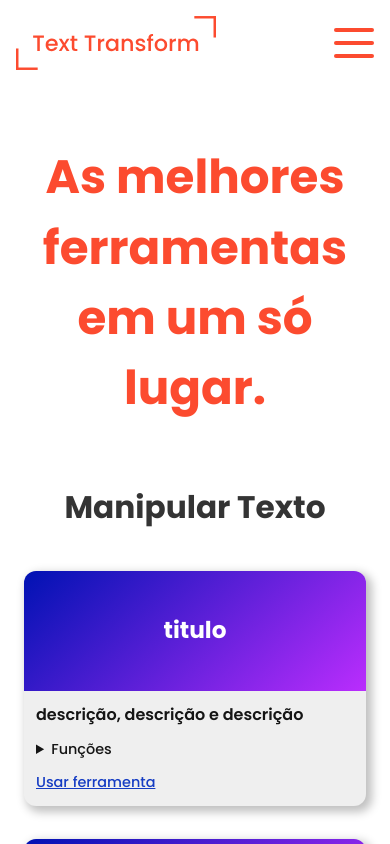
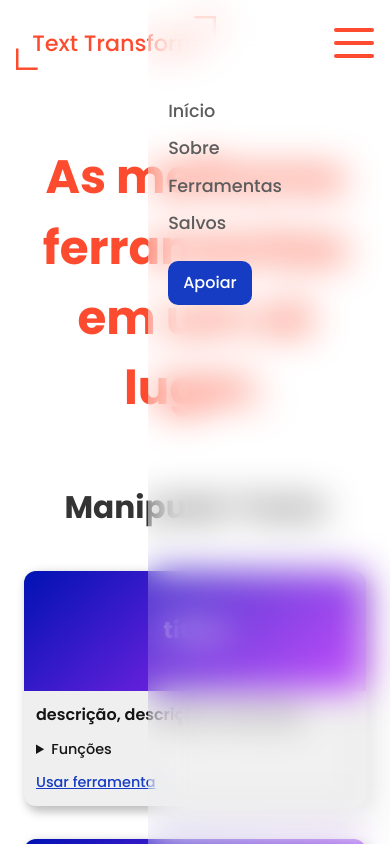
Before and after one commit to CauaRodrigues/text-transform, a Next.js app: page /ferramentas in a window 390 px wide. Both pictures are taken after a click on the button 354 px from the left and 43 px from the top of the page. Shown: the top 844 px of the page. Built offline with nearby package versions, Linux system fonts and the light colour scheme.

Commit message:
feat(user mobile): menu de navegação para mobile

```diff
--- a/package.json
+++ b/package.json
@@ -28,6 +28,7 @@
     "@typescript-eslint/parser": "^5.61.0",
     "eslint": "^8.44.0",
     "eslint-config-prettier": "^8.8.0",
+    "eslint-plugin-perfectionist": "^1.5.1",
     "eslint-plugin-prettier": "^4.2.1",
     "eslint-plugin-react": "^7.32.2",
     "eslint-plugin-react-hooks": "^4.6.0",
--- a/src/components/AsideTools/index.tsx
+++ b/src/components/AsideTools/index.tsx
@@ -25,16 +25,16 @@ export default function AsideTools() {
           <h3>Manipular Texto</h3>
           <ul>
             <li>
-              <Link href="/ferramentas/${tool}">Formatação de Texto</Link>
+              <Link href={`/ferramentas/${"tool"}`}>Formatação de Texto</Link>
             </li>
             <li>
-              <Link href="/ferramentas/${tool}">Censurar Textos</Link>
+              <Link href={`/ferramentas/${"tool"}`}>Censurar Textos</Link>
             </li>
             <li>
-              <Link href="/ferramentas/${tool}">Estilizar Texto</Link>
+              <Link href={`/ferramentas/${"tool"}`}>Estilizar Texto</Link>
             </li>
             <li>
-              <Link href="/ferramentas/${tool}">Ordenar Lista</Link>
+              <Link href={`/ferramentas/${"tool"}`}>Ordenar Lista</Link>
             </li>
           </ul>
         </div>
@@ -43,16 +43,18 @@ export default function AsideTools() {
           <h3>Análise de Texto</h3>
           <ul>
             <li>
-              <Link href="/ferramentas/${tool}">Contador de Caracteres</Link>
+              <Link href={`/ferramentas/${"tool"}`}>
+                Contador de Caracteres
+              </Link>
             </li>
             <li>
-              <Link href="/ferramentas/${tool}">Comparação de Textos</Link>
+              <Link href={`/ferramentas/${"tool"}`}>Comparação de Textos</Link>
             </li>
             <li>
-              <Link href="/ferramentas/${tool}">Localizar Palavras</Link>
+              <Link href={`/ferramentas/${"tool"}`}>Localizar Palavras</Link>
             </li>
             <li>
-              <Link href="/ferramentas/${tool}">Corretor Ortográfico</Link>
+              <Link href={`/ferramentas/${"tool"}`}>Corretor Ortográfico</Link>
             </li>
           </ul>
         </div>
@@ -61,19 +63,21 @@ export default function AsideTools() {
           <h3>Aleatório</h3>
           <ul>
             <li>
-              <Link href="/ferramentas/${tool}">Sortear Números</Link>
+              <Link href={`/ferramentas/${"tool"}`}>Sortear Números</Link>
             </li>
             <li>
-              <Link href="/ferramentas/${tool}">Sortear Lista de Nomes</Link>
+              <Link href={`/ferramentas/${"tool"}`}>
+                Sortear Lista de Nomes
+              </Link>
             </li>
             <li>
-              <Link href="/ferramentas/${tool}">Sortear Equipes</Link>
+              <Link href={`/ferramentas/${"tool"}`}>Sortear Equipes</Link>
             </li>
             <li>
-              <Link href="/ferramentas/${tool}">Jogar Dados</Link>
+              <Link href={`/ferramentas/${"tool"}`}>Jogar Dados</Link>
             </li>
             <li>
-              <Link href="/ferramentas/${tool}">Ordenação Aletória</Link>
+              <Link href={`/ferramentas/${"tool"}`}>Ordenação Aletória</Link>
             </li>
           </ul>
         </div>
@@ -82,13 +86,13 @@ export default function AsideTools() {
           <h3>Geradores</h3>
           <ul>
             <li>
-              <Link href="/ferramentas/${tool}">Gerar Lorem Ispum</Link>
+              <Link href={`/ferramentas/${"tool"}`}>Gerar Lorem Ispum</Link>
             </li>
             <li>
-              <Link href="/ferramentas/${tool}">Gerar Nomes</Link>
+              <Link href={`/ferramentas/${"tool"}`}>Gerar Nomes</Link>
             </li>
             <li>
-              <Link href="/ferramentas/${tool}">Gerar Senhas</Link>
+              <Link href={`/ferramentas/${"tool"}`}>Gerar Senhas</Link>
             </li>
           </ul>
         </div>
@@ -97,16 +101,16 @@ export default function AsideTools() {
           <h3>Criptografia e Codificação</h3>
           <ul>
             <li>
-              <Link href="/ferramentas/${tool}">Código Morse</Link>
+              <Link href={`/ferramentas/${"tool"}`}>Código Morse</Link>
             </li>
             <li>
-              <Link href="/ferramentas/${tool}">Código Binário</Link>
+              <Link href={`/ferramentas/${"tool"}`}>Código Binário</Link>
             </li>
             <li>
-              <Link href="/ferramentas/${tool}">Código Hexadecimal</Link>
+              <Link href={`/ferramentas/${"tool"}`}>Código Hexadecimal</Link>
             </li>
             <li>
-              <Link href="/ferramentas/${tool}">Criptografar Textos</Link>
+              <Link href={`/ferramentas/${"tool"}`}>Criptografar Textos</Link>
             </li>
           </ul>
         </div>
--- a/src/components/Header/MenuMobile.tsx
+++ /dev/null
@@ -1,9 +0,0 @@
-export default function MenuMobile() {
-  return (
-    <button className="btn--burger">
-      <span />
-      <span />
-      <span />
-    </button>
-  );
-}
--- a/src/components/Header/Menu.tsx
+++ b/src/components/Header/Nav.tsx
@@ -1,17 +1,18 @@
 import Image from "next/image";
 import Link from "next/link";
-import MenuMobile from "./MenuMobile";
 
-export default function Menu() {
+import NavMobile from "./NavMobile";
+
+export default function Nav() {
   return (
     <nav className="header__nav">
       <Link href="/">
         <Image
-          src="/assets/logo.svg"
           alt="Text Transform Logo"
           className="nav__logo"
+          height={60}
+          src="/assets/logo.svg"
           width={300}
-          height={60}
         />
       </Link>
 
@@ -30,11 +31,11 @@ export default function Menu() {
         </li>
       </ul>
 
-      <button className="btn--support">
+      <button className="btn--support" id="no-mobile">
         <Link href="/">Apoiar</Link>
       </button>
 
-      <MenuMobile />
+      <NavMobile />
     </nav>
   );
 }
--- /dev/null
+++ b/src/components/Header/NavMobile.tsx
@@ -0,0 +1,44 @@
+"use client";
+
+import Link from "next/link";
+import { useState } from "react";
+
+export default function NavMobile() {
+  const [openNav, setOpenNav] = useState(false);
+
+  return (
+    <>
+      <button
+        className="btn--burger"
+        onClick={() => setOpenNav((prevState) => !prevState)}
+      >
+        <span />
+        <span />
+        <span />
+      </button>
+
+      {openNav ? (
+        <div className="container__nav" id="mobile">
+          <ul className="nav__links" id="mobile">
+            <li>
+              <Link href="/">Início</Link>
+            </li>
+            <li>
+              <Link href="/sobre">Sobre</Link>
+            </li>
+            <li>
+              <Link href="/ferramentas">Ferramentas</Link>
+            </li>
+            <li>
+              <Link href="/salvos">Salvos</Link>
+            </li>
+          </ul>
+
+          <button className="btn--support">
+            <Link href="/">Apoiar</Link>
+          </button>
+        </div>
+      ) : null}
+    </>
+  );
+}
--- a/src/components/Header/index.tsx
+++ b/src/components/Header/index.tsx
@@ -1,17 +1,18 @@
 import { ReactNode } from "react";
-import Menu from "./Menu";
+
+import Nav from "./Nav";
 import "./styles.scss";
 
 export default function Header({
+  children,
   withFill,
-  children,
 }: {
+  children?: ReactNode;
   withFill?: boolean;
-  children?: ReactNode;
 }) {
   return (
     <header className={withFill ? "header--fill" : "header--main"}>
-      <Menu />
+      <Nav />
 
       {children ? children : null}
     </header>
--- a/src/components/Header/styles.scss
+++ b/src/components/Header/styles.scss
@@ -53,7 +53,7 @@
     }
   }
 
-  .btn--support {
+  .btn--support#no-mobile {
     @media (max-width: 770px) {
       display: none;
     }
@@ -128,11 +128,13 @@
 
   width: 40px;
   height: 30px;
+  z-index: 2;
 
   flex-direction: column;
   justify-content: space-between;
 
   background-color: transparent;
+  cursor: pointer;
 
   span {
     width: 100%;
@@ -142,3 +144,53 @@
     border-radius: 8px;
   }
 }
+
+.container__nav#mobile {
+  @media (min-width: 770px) {
+    display: none;
+  }
+
+  @media (max-width: 770px) {
+    display: flex;
+  }
+
+  width: 45%;
+  height: 100vh;
+  padding-top: 15%;
+  padding-left: 20px;
+
+  z-index: 1;
+  position: absolute;
+  top: 0;
+  right: 0;
+
+  flex-direction: column;
+  align-items: flex-start;
+  gap: 1.5rem;
+
+  background-color: rgba(255, 255, 255, 0.15);
+  backdrop-filter: blur(18px);
+
+  @media (max-width: 618px) {
+    width: 62%;
+  }
+
+  @media (max-width: 450px) {
+    padding-top: 25%;
+  }
+
+  @media (max-width: 346px) {
+    width: 100%;
+    padding-top: 25%;
+  }
+
+  .nav__links#mobile {
+    width: max-content;
+
+    display: flex;
+    flex-direction: column;
+    align-items: flex-start;
+
+    text-align: right;
+  }
+}
```
Also changed, not shown: .eslintrc.json, 1 other file (tests, documents, lock files or other folders).
